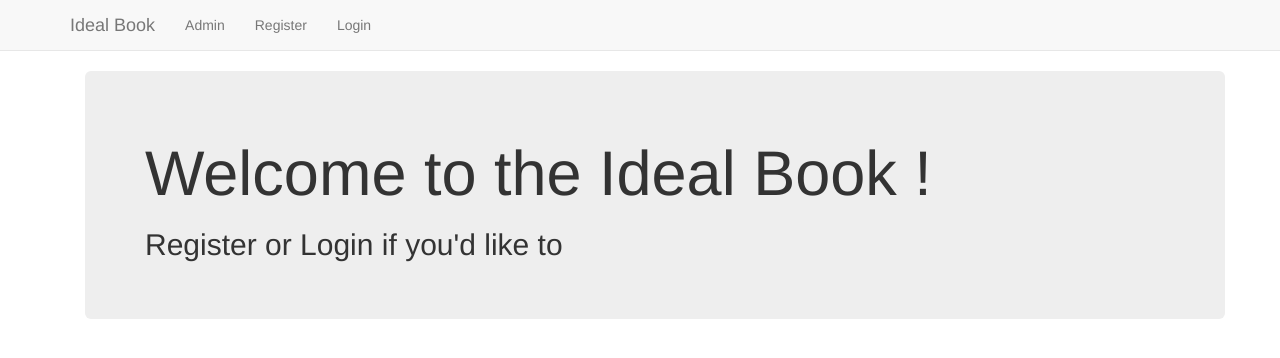
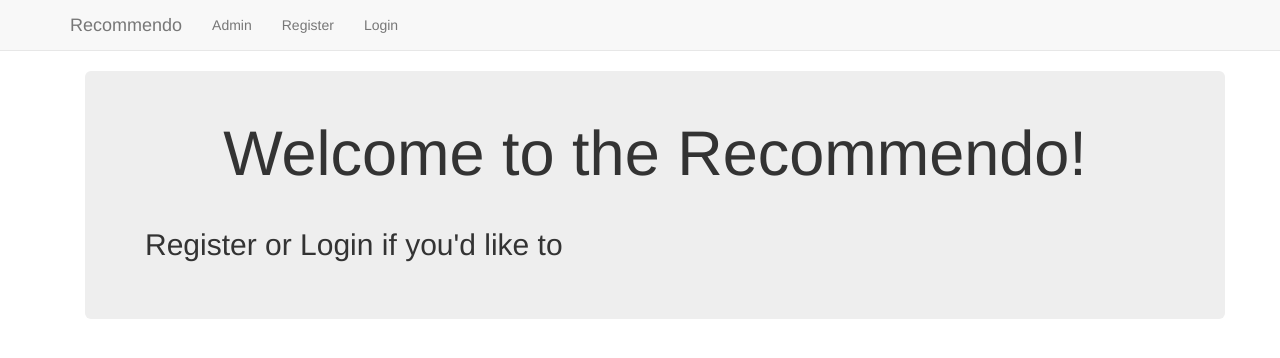
Before and after one commit to amaanabbasi/Recommendo, a Django app: page / in a window 1280 px wide. Shown: the top 358 px of the page. Run offline with Django 3.2, Linux system fonts and the light colour scheme; some libraries are stand-ins or nearby versions.

```diff
--- a/ideal_event/templates/ideal_event/base.html
+++ b/ideal_event/templates/ideal_event/base.html
@@ -2,7 +2,7 @@
 <html>
   <head>
     <meta charset="utf-8" />
-    <title>Base</title>
+    <title>Recommendo</title>
     <!-- Latest compiled and minified CSS -->
     <link
       rel="stylesheet"
@@ -44,7 +44,7 @@
       <div class="container">
         <ul class="nav navbar-nav">
           {# Django Home Link / Admin Link / Register Link#}
-          <li><a class="navbar-brand" href="{% url 'index' %}">Ideal Book</a></li>
+          <li><a class="navbar-brand" href="{% url 'index' %}">Recommendo</a></li>
           <li>
             <a class="navbar-link" href="{% url 'admin:index' %}">Admin</a>
           </li>
--- a/ideal_event/templates/ideal_event/index.html
+++ b/ideal_event/templates/ideal_event/index.html
@@ -1,17 +1,21 @@
 {% extends "ideal_event/base.html" %}{% load static %} {% block body_block %}
 <div class="container">
   <div class="jumbotron">
-    <h1>Welcome to the Ideal Book !</h1>
+    <h1 style="margin: 0 auto;text-align:center">Welcome to the Recommendo!</h1>
     <div>
       <div>
+        <br>
         {% if user.is_authenticated %}
-        <h2 align="center">recommended for you</h2>
+        <h2 style="margin: 0 auto;text-align:center">recommended for you</h2>
         <div style="position: relative;">
           <div id="left" style="width:40px; height: 100%; left:0; border-radius:0 50% 50% 0; position: absolute; background-color: rgba(15, 1, 15, 0.2)"></div>
           <div id="right" style="width:40px; height: 100%; right:0; border-radius:50% 0 0 50%; position: absolute; background-color: rgba(15, 1, 15, 0.2)"></div>
 
           <div id="scroller" style="background:rgba(0, 128, 0, 0);  width: 100%; height:200px; overflow-y: hidden;  display:flex; overflow-x:auto;">
-            <div style="padding: 100px; margin-left: 5px; background-size: cover; background-image:url('1.jpg');"></div>
+              {% for i in ol %}
+              {{i.appUser}}
+              {% endfor %}
+            <!-- <div style="padding: 100px; margin-left: 5px; background-size: cover; background-image:url('1.jpg');"></div>
             <div style="padding: 100px; display: inline-block; margin-left: 5px; background-size: cover; background-image:url('2.jpg');"></div>
             <div style="padding: 100px; display: inline-block; margin-left: 5px; background-size: cover; background-image:url('3.jpg');"></div>
             <div style="padding: 100px; display: inline-block; margin-left: 5px; background-size: cover; background-image:url('4.jpg');"></div>
@@ -22,16 +26,21 @@
             <div style="padding: 100px; display: inline-block; margin-left: 5px; background:rgb(14, 207, 14);"></div>
             <div style="padding: 100px; display: inline-block; margin-left: 5px; background:rgb(14, 207, 14);"></div>
             <div style="padding: 100px; display: inline-block; margin-left: 5px; background:rgb(14, 207, 14);"></div>
-            <div style="padding: 100px; display: inline-block; margin-left: 5px; background:rgb(207, 14, 104);"></div>
+            <div style="padding: 100px; display: inline-block; margin-left: 5px; background:rgb(207, 14, 104);"></div> -->
           </div>
         </div>
-        <h2 align="center">Your interests</h2>
-        <div style="background:rgba(0, 128, 0, 0);  width: 100%; align-content: center; justify-content: center; display:flex; overflow-x:auto;">
-          <div style="padding: 100px; margin-left: 5px; background-size: cover; background-image:url('1.jpg');"></div>
+        <br>
+        <h2 style="margin: 0 auto;text-align:center">Your interests</h2>
+        <div style="background:rgba(0, 128, 0, 0);text-align: center;  width: 100%; align-content: center; justify-content: center; display:flex; overflow-x:auto;">
+          {% for j in it %}
+          <div style="padding: 100px; display: inline-block; margin-left: 5px; background-size: cover; background-image:url({ideal_event.image.url});">{{j}}</div>
+
+          {% endfor %}
+          <!-- <div style="padding: 100px; margin-left: 5px; background-size: cover; background-image:url('1.jpg');"></div>
           <div style="padding: 100px; display: inline-block; margin-left: 5px; background-size: cover; background-image:url('2.jpg');"></div>
           <div style="padding: 100px; display: inline-block; margin-left: 5px; background-size: cover; background-image:url('3.jpg');"></div>
           <div style="padding: 100px; display: inline-block; margin-left: 5px; background-size: cover; background-image:url('4.jpg');"></div>
-          <div style="padding: 100px; display: inline-block; margin-left: 5px; background-size: cover; background-image:url('5.jpg');"></div>
+          <div style="padding: 100px; display: inline-block; margin-left: 5px; background-size: cover; background-image:url('5.jpg');"></div> -->
         </div>
         {% else %}
         <h2>Register or Login if you'd like to</h2>
--- a/ideal_event/views.py
+++ b/ideal_event/views.py
@@ -13,7 +13,13 @@ import math
 
 
 def index(request):
-    return render(request, 'ideal_event/index.html')
+    ol = Grp.objects.all()
+    it=Interest.objects.all()
+    context={
+        "ol": ol,
+        "it": it
+    }
+    return render(request, 'ideal_event/index.html', context)
 
 
 @login_required
```
Also changed, not shown: ideal_event/models.py (+21 -1 lines), 10/eating.jpg (added), db.sqlite3, ideal_event/migrations/0014_interest_image.py (added), ideal_event/migrations/0015_auto_20190109_0138.py (added), 1 other file.
